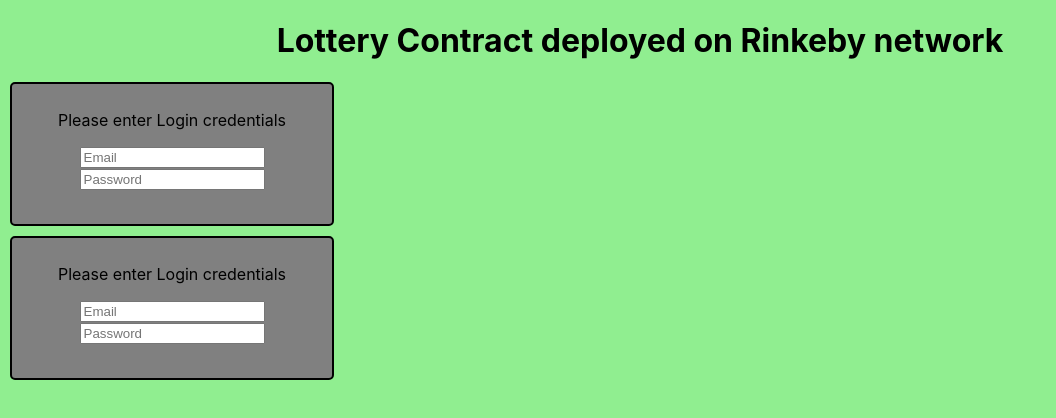
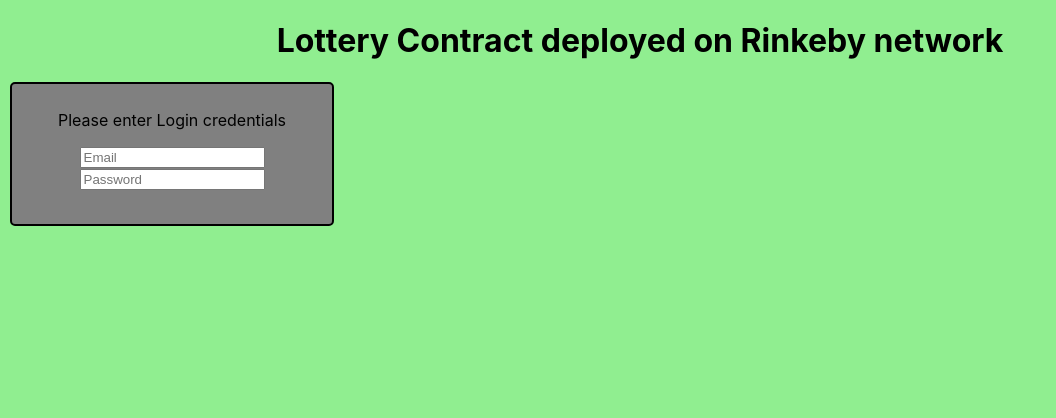
Before and after one commit to mithileshtipkari/Lottery-smart-contract-UI, a React (Create React App) app: page / in a window 1280 px wide. Shown: the top 418 px of the page, without its empty margins (0-1056 px from the left). Built offline with nearby package versions, Linux system fonts and the light colour scheme.

Commit message:
Added some fix

```diff
--- a/src/Lottery.js
+++ b/src/Lottery.js
@@ -9,7 +9,6 @@
           Lottery Contract deployed on Rinkeby network
         </h1>
         <LoginCard/>
-        <LoginCard/>
     </div>
   );
 }
```
Also changed, not shown: 1 other file (tests, documents, lock files or other folders).
